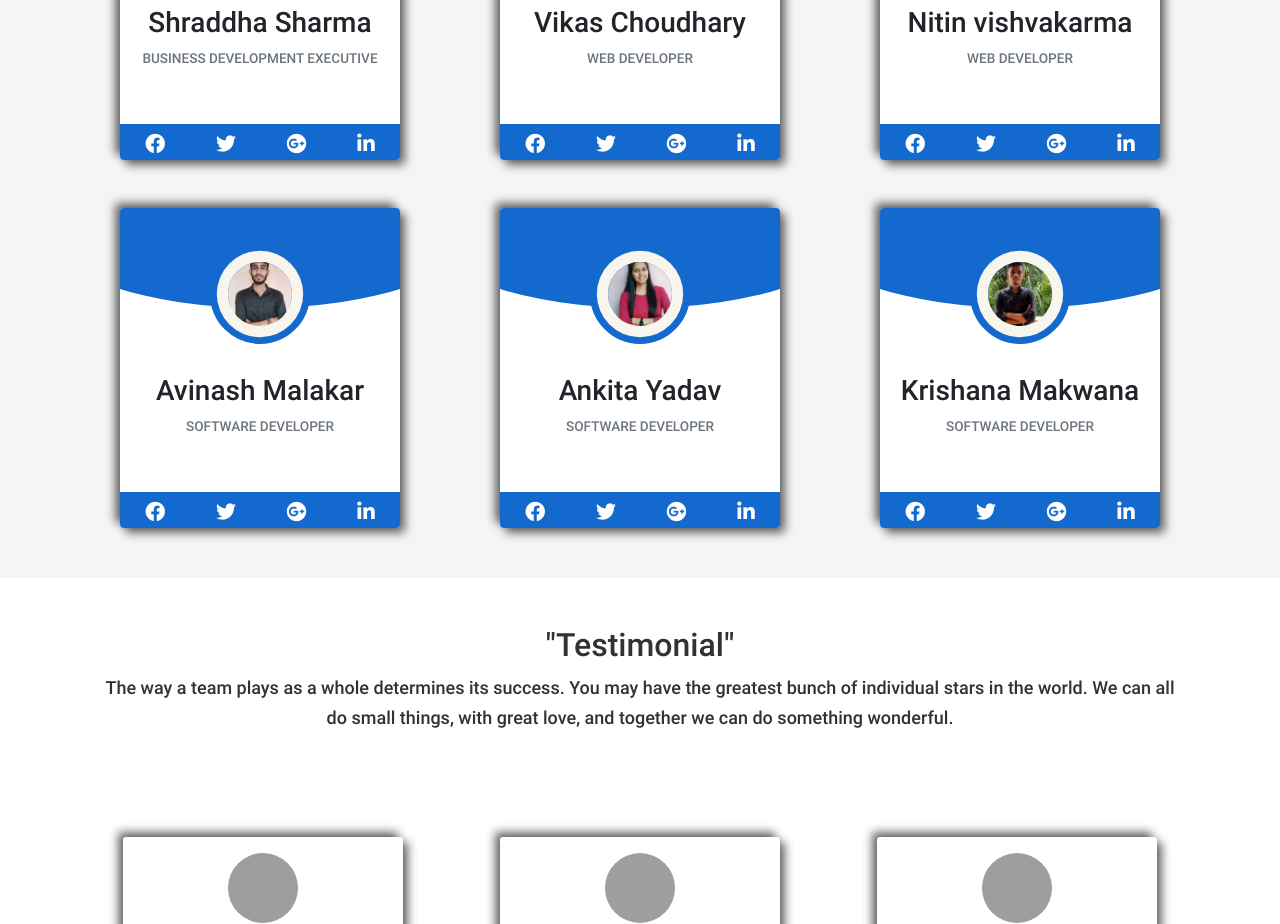
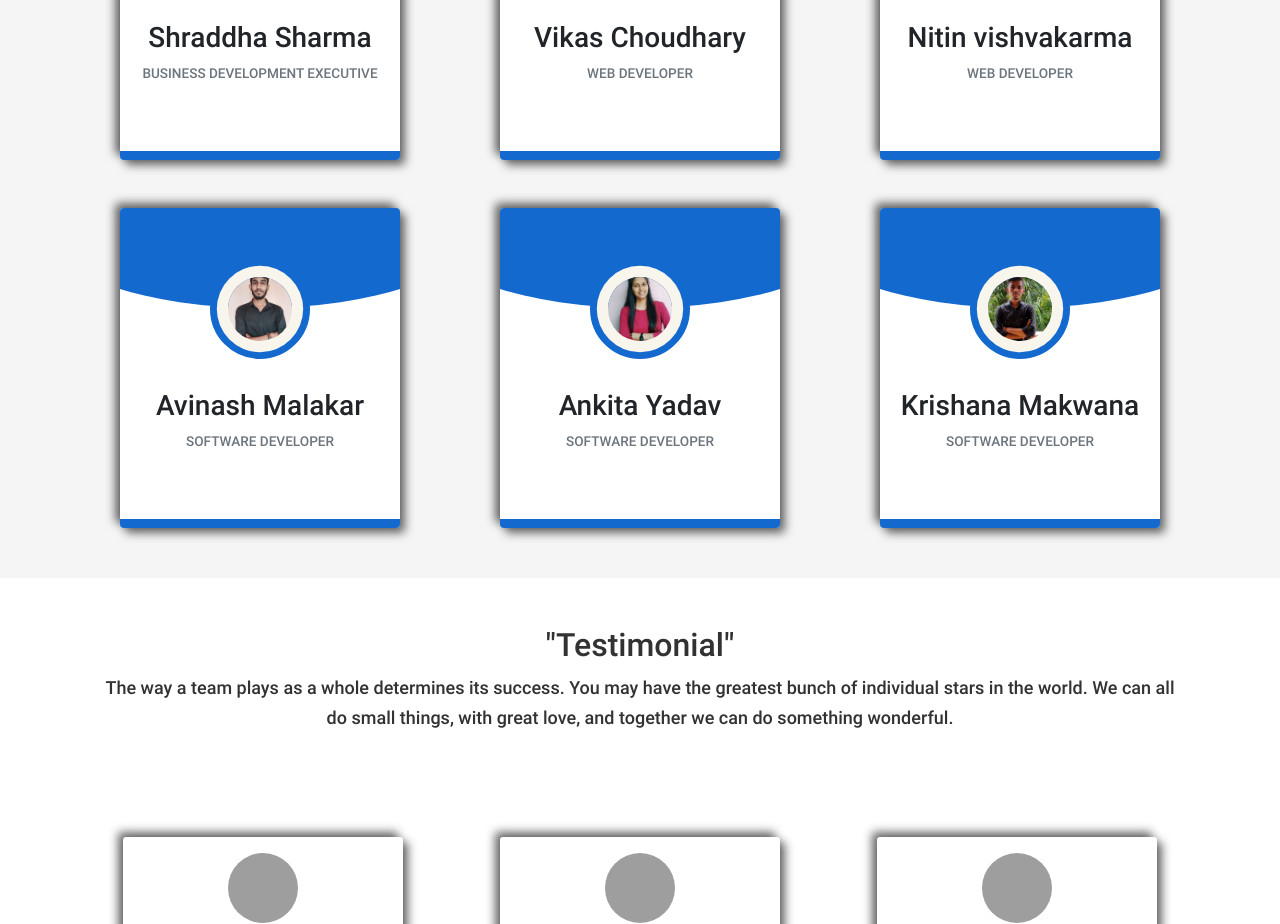
Before and after one commit to Qodit1609/TheRapidHire.Com, a React (Create React App) app: page /Team in a window 1280 px wide. Shown: the part 1360-2284 px from the top of the page. Built offline with nearby package versions, Linux system fonts and the light colour scheme; grey boxes are pictures that could not be loaded.

Commit message:
new changes

```diff
--- a/package.json
+++ b/package.json
@@ -24,6 +24,7 @@
     "react-slick": "^0.28.1",
     "slick-carousel": "^1.8.1",
     "styled-components": "^5.3.1",
+    "swiper": "^7.0.8",
     "web-vitals": "^1.1.2"
   },
   "scripts": {
--- a/src/Components/Career/Career.css
+++ b/src/Components/Career/Career.css
@@ -128,7 +128,7 @@
 #career .modal-header .modal-title {
   font-size: 20px;
   line-height: 26px;
-  color: #212126;
+  color: #6aadd3;
   font-weight: bold;
 }
 
@@ -137,6 +137,7 @@
   font-size: 14px;
   line-height: 26px;
   margin-left: 10px;
+
 }
 
 #career .modal-header p {
@@ -163,7 +164,7 @@
 }
 
 #career .black-btn.filled-btn {
-  background: #212126;
+  background: #46b9ec;
   color: #fff;
   font-size: 16px;
   line-height: 30px;
--- a/src/Components/Features_Child/Features_Child.js
+++ b/src/Components/Features_Child/Features_Child.js
@@ -51,7 +51,7 @@ const Features_Child = () => {
                 on, we permit fervor to remain with us to produce powerful
                 answers for our clients.
               </p>
-              <button type="button">Read More</button>
+
             </div>
           </div>
         </div>
@@ -71,7 +71,7 @@ const Features_Child = () => {
                   relationships with our customers making a superior association
                   each time we connect.
                 </p>
-                <button type="button">Read More</button>
+
               </div>
             </div>
             <div className="col-md-6 feature-img">
@@ -109,7 +109,7 @@ const Features_Child = () => {
                 expectations to contend in the high speed worldwide market and
                 give refined programming answers for our customers.
               </p>
-              <button type="button">Read More</button>
+
             </div>
           </div>
         </div>
@@ -127,7 +127,7 @@ const Features_Child = () => {
                   solutions for our clients, we work with a right attitude and
                   thusly execute fittingly. It's not by and large you, it's us.
                 </p>
-                <button type="button">Read More</button>
+
               </div>
             </div>
             <div className="col-md-6 feature-img">
--- a/src/Components/Service/Services.js
+++ b/src/Components/Service/Services.js
@@ -52,7 +52,7 @@ const Services = () => {
                 enhancement and productivity of the organization for the
                 satisfaction of its clients.
               </p>
-              <button type="button">Read More</button>
+
             </div>
           </div>
         </div>
@@ -71,7 +71,7 @@ const Services = () => {
                   destination with a clear view of the business goal and ensure
                   that it supports the user-journey.
                 </p>
-                <button type="button">Read More</button>
+
               </div>
             </div>
             <div className="col-md-6">
@@ -103,7 +103,7 @@ const Services = () => {
                 developing new products that meet and exceed their customer’s
                 expectations
               </p>
-              <button type="button">Read More</button>
+
             </div>
           </div>
         </div>
@@ -121,7 +121,7 @@ const Services = () => {
                   the final product after sufficient feedback from our product’s
                   initial clients.
                 </p>
-                <button type="button">Read More</button>
+
               </div>
             </div>
             <div className="col-md-6">
@@ -154,7 +154,7 @@ const Services = () => {
                 needed for analysis. We use tools like SQL and Python to make
                 data ready for data scientists
               </p>
-              <button type="button">Read More</button>
+
             </div>
           </div>
         </div>
@@ -172,7 +172,7 @@ const Services = () => {
                   resources. Furthermore, IaaS, PaaS and SaaS platforms are also
                   available for services.
                 </p>
-                <button type="button">Read More</button>
+
               </div>
             </div>
             <div className="col-md-6">
@@ -206,7 +206,7 @@ const Services = () => {
                 web development team to ensure proper and hassle-free
                 implementation.
               </p>
-              <button type="button">Read More</button>
+
             </div>
           </div>
         </div>
--- a/src/Components/Teams/Team_child.css
+++ b/src/Components/Teams/Team_child.css
@@ -238,7 +238,7 @@
 }
 
 #team_child .container .card ul {
-  transform: translateY(40px);
+  transform: translateY(52px);
 }
 
 #team_child .container .card ul li {
--- a/src/Components/Teams/Team_child.js
+++ b/src/Components/Teams/Team_child.js
@@ -90,24 +90,16 @@ const Team_child = () => {
                 </div>
                 <ul className="social-links d-flex align-items-center justify-content-around list-unstyled w-100 fs-5 m-0 p-0">
                   <li>
-                    <a href="#">
-                      <span className="fab fa-facebook"></span>
-                    </a>
+
                   </li>
                   <li>
-                    <a href="#">
-                      <span className="fab fa-twitter"></span>
-                    </a>
+
                   </li>
                   <li>
-                    <a href="#">
-                      <span className="fab fa-google-plus"></span>
-                    </a>
+
                   </li>
                   <li>
-                    <a href="#">
-                      <span className="fab fa-linkedin-in"></span>
-                    </a>
+
                   </li>
                 </ul>
               </div>
@@ -125,24 +117,16 @@ const Team_child = () => {
                 </div>
                 <ul className="social-links d-flex align-items-center justify-content-around list-unstyled w-100 fs-5 m-0 p-0">
                   <li>
-                    <a href="#">
-                      <span className="fab fa-facebook"></span>
-                    </a>
+
                   </li>
                   <li>
-                    <a href="#">
-                      <span className="fab fa-twitter"></span>
-                    </a>
+
                   </li>
                   <li>
-                    <a href="#">
-                      <span className="fab fa-google-plus"></span>
-                    </a>
+
                   </li>
                   <li>
-                    <a href="#">
-                      <span className="fab fa-linkedin-in"></span>
-                    </a>
+
                   </li>
                 </ul>
               </div>
@@ -160,24 +144,16 @@ const Team_child = () => {
                 </div>
                 <ul className="social-links d-flex align-items-center justify-content-around list-unstyled w-100 fs-5 m-0 p-0">
                   <li>
-                    <a href="#">
-                      <span className="fab fa-facebook"></span>
-                    </a>
+
                   </li>
                   <li>
-                    <a href="#">
-                      <span className="fab fa-twitter"></span>
-                    </a>
+
                   </li>
                   <li>
-                    <a href="#">
-                      <span className="fab fa-google-plus"></span>
-                    </a>
+
                   </li>
                   <li>
-                    <a href="#">
-                      <span className="fab fa-linkedin-in"></span>
-                    </a>
+
                   </li>
                 </ul>
               </div>
@@ -199,24 +175,16 @@ const Team_child = () => {
                 </div>
                 <ul className="social-links d-flex align-items-center justify-content-around list-unstyled w-100 fs-5 m-0 p-0">
                   <li>
-                    <a href="#">
-                      <span className="fab fa-facebook"></span>
-                    </a>
+
                   </li>
                   <li>
-                    <a href="#">
-                      <span className="fab fa-twitter"></span>
-                    </a>
+
                   </li>
                   <li>
-                    <a href="#">
-                      <span className="fab fa-google-plus"></span>
-                    </a>
+
                   </li>
                   <li>
-                    <a href="#">
-                      <span className="fab fa-linkedin-in"></span>
-                    </a>
+
                   </li>
                 </ul>
               </div>
@@ -234,24 +202,16 @@ const Team_child = () => {
                 </div>
                 <ul className="social-links d-flex align-items-center justify-content-around list-unstyled w-100 fs-5 m-0 p-0">
                   <li>
-                    <a href="#">
-                      <span className="fab fa-facebook"></span>
-                    </a>
+
                   </li>
                   <li>
-                    <a href="#">
-                      <span className="fab fa-twitter"></span>
-                    </a>
+
                   </li>
                   <li>
-                    <a href="#">
-                      <span className="fab fa-google-plus"></span>
-                    </a>
+
                   </li>
                   <li>
-                    <a href="#">
-                      <span className="fab fa-linkedin-in"></span>
-                    </a>
+
                   </li>
                 </ul>
               </div>
@@ -269,24 +229,16 @@ const Team_child = () => {
                 </div>
                 <ul className="social-links d-flex align-items-center justify-content-around list-unstyled w-100 fs-5 m-0 p-0">
                   <li>
-                    <a href="#">
-                      <span className="fab fa-facebook"></span>
-                    </a>
+
                   </li>
                   <li>
-                    <a href="#">
-                      <span className="fab fa-twitter"></span>
-                    </a>
+
                   </li>
                   <li>
-                    <a href="#">
-                      <span className="fab fa-google-plus"></span>
-                    </a>
+
                   </li>
                   <li>
-                    <a href="#">
-                      <span className="fab fa-linkedin-in"></span>
-                    </a>
+
                   </li>
                 </ul>
               </div>
```
Also changed, not shown: src/Components/Career/Career.js (+15 -11 lines), 1 other file (tests, documents, lock files or other folders).
